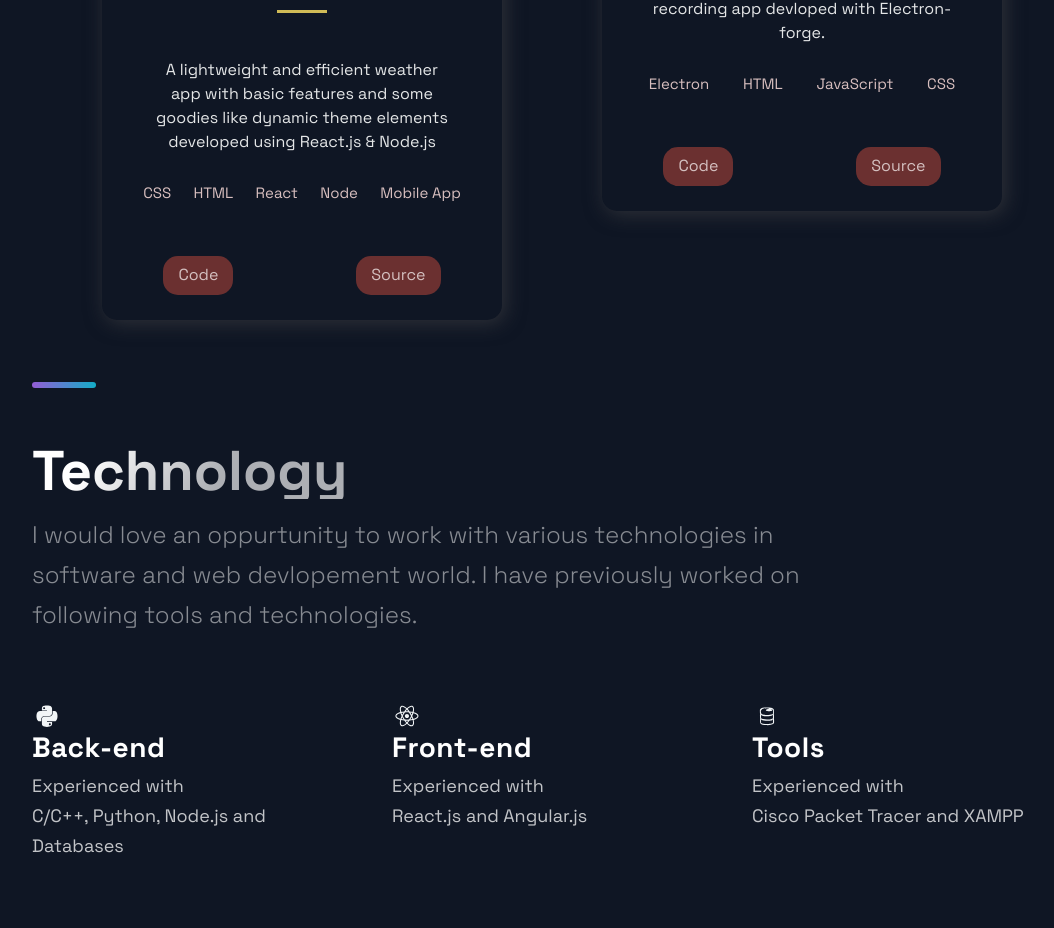
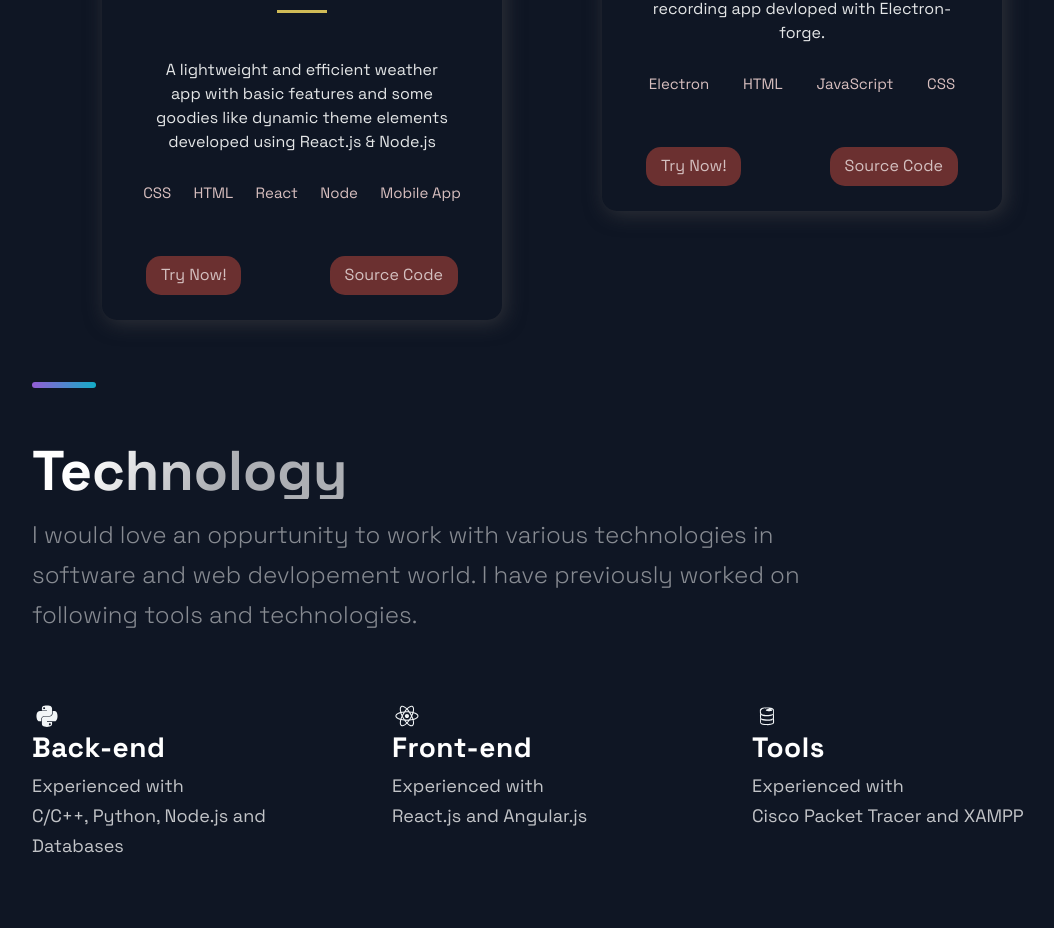
Before and after one commit to DracoCoder/My-Portfolio, a Next.js app: page / in a window 1280 px wide. Shown: the part 1651-2579 px from the top of the page, without its empty margins (88-1142 px from the left). Built offline with nearby package versions, Linux system fonts and the light colour scheme.

Commit message:
Try now/ Source Code

```diff
--- a/src/components/Projects/Projects.js
+++ b/src/components/Projects/Projects.js
@@ -27,8 +27,8 @@
               </TagList>
             </div>
             <UtilityList>
-              <ExternalLinks href={p.visit}>Code</ExternalLinks>
-              <ExternalLinks href={p.source}>Source</ExternalLinks>
+              <ExternalLinks href={p.visit}>Try Now!</ExternalLinks>
+              <ExternalLinks href={p.source}>Source Code</ExternalLinks>
             </UtilityList>
           </BlogCard>
         );
```
